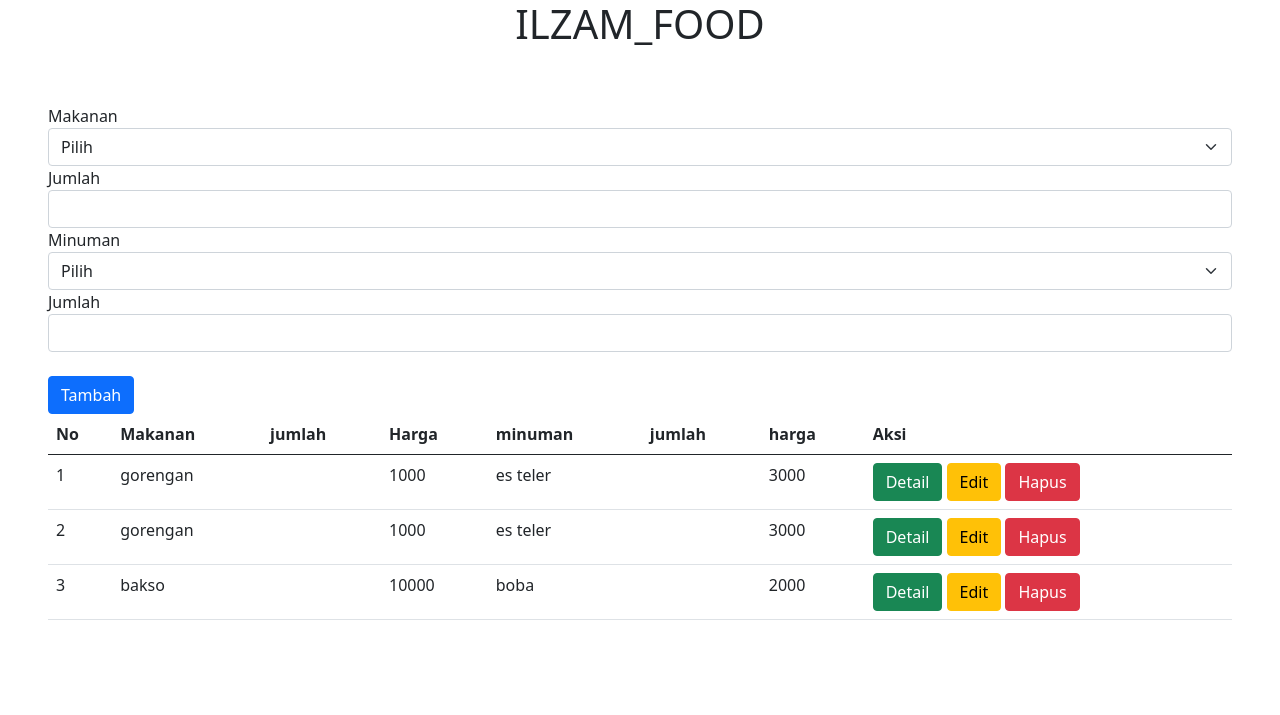
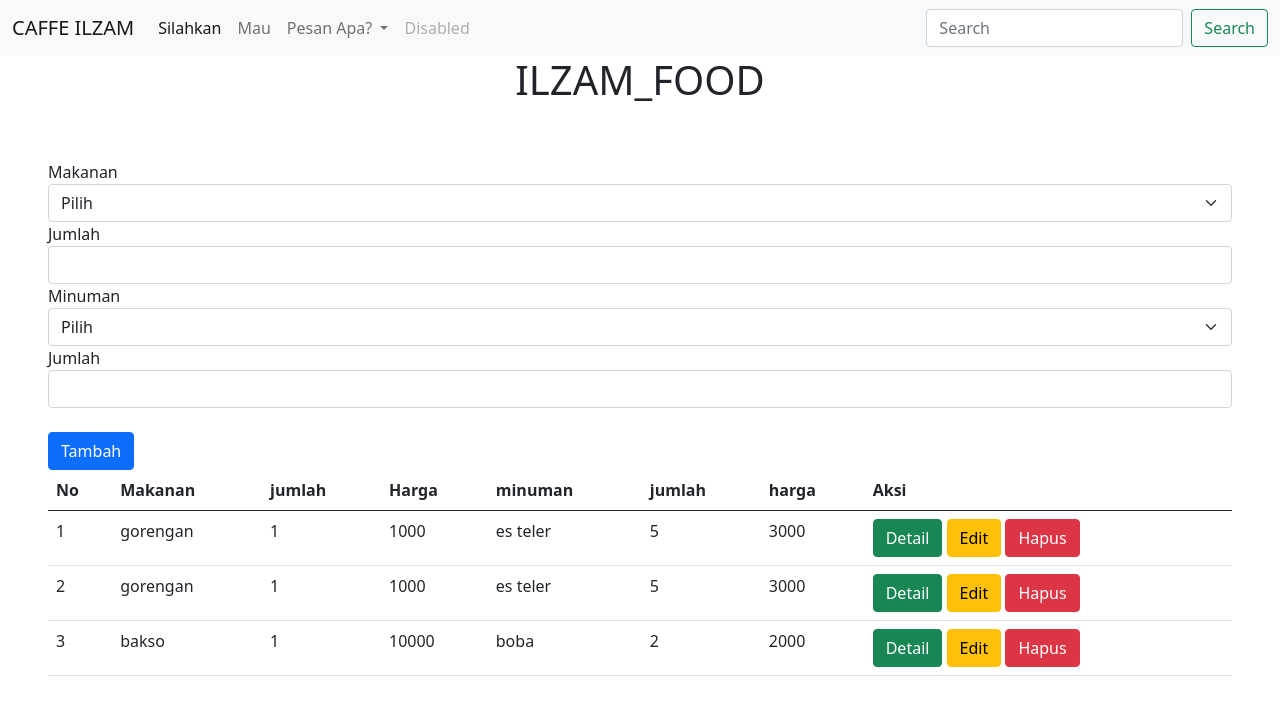
Before and after one commit to ilzamcawil/praxis-ilzam, a Django app: page /pesanan/ in a window 1280 px wide. Shown: the top 715 px of the page. Run offline with Django 3.2, Linux system fonts and the light colour scheme; data comes from the database, SQL or seed files in the repository; both versions use the stored data as it was after the commit; parts of the project's set-up code (start-up, migrations or seed data) failed here and were passed over.

Commit message:
menyelesaikan tugas table pesanan 02-04

```diff
--- a/02-02/food/pesanan/urls.py
+++ b/02-02/food/pesanan/urls.py
@@ -4,7 +4,7 @@ from . import views
 
 urlpatterns = [
     path('', views.readPesanan, name='readPesanan'),
-    path('minuman/', views.readPesanan, name='readPesanan'),
+    path('pesanan/', views.readPesanan, name='readPesanan'),
     path('hapus/<id>',views.hapus),
     path('edit/<id>/', views.edit),
     path('detail/<id>/', views.detail),
--- /dev/null
+++ b/02-02/food/templates/pesanan/detail.html
@@ -0,0 +1,3 @@
+{{dataDetail.nama}}
+
+ilzam
--- /dev/null
+++ b/02-02/food/templates/pesanan/edit.html
@@ -0,0 +1,5 @@
+<form action="" method="post">
+    {% csrf_token %}
+    <input type="text" name="nama" value="{{detailData.nama}}">
+    <button type="submit">edit</button>
+</form>
--- a/02-02/food/templates/pesanan/index.html
+++ b/02-02/food/templates/pesanan/index.html
@@ -9,6 +9,44 @@
     <title>Document</title>
 </head>
 <body>
+    <section>
+        <nav class="navbar navbar-expand-lg navbar-light bg-light">
+            <div class="container-fluid">
+              <a class="navbar-brand" href="#">CAFFE ILZAM</a>
+              <button class="navbar-toggler" type="button" data-bs-toggle="collapse" data-bs-target="#navbarSupportedContent" aria-controls="navbarSupportedContent" aria-expanded="false" aria-label="Toggle navigation">
+                <span class="navbar-toggler-icon"></span>
+              </button>
+              <div class="collapse navbar-collapse" id="navbarSupportedContent">
+                <ul class="navbar-nav me-auto mb-2 mb-lg-0">
+                  <li class="nav-item">
+                    <a class="nav-link active" aria-current="page" href="#">Silahkan</a>
+                  </li>
+                  <li class="nav-item">
+                    <a class="nav-link" href="#">Mau</a>
+                  </li>
+                  <li class="nav-item dropdown">
+                    <a class="nav-link dropdown-toggle" href="#" id="navbarDropdown" role="button" data-bs-toggle="dropdown" aria-expanded="false">
+                      Pesan Apa?
+                    </a>
+                    <ul class="dropdown-menu" aria-labelledby="navbarDropdown">
+                      <li><a class="dropdown-item" href="/">makanan</a></li>
+                      <li><a class="dropdown-item" href="/minuman">minuman</a></li>
+                      <li><hr class="dropdown-divider"></li>
+                      <li><a class="dropdown-item" href="/pesanan">pesanan</a></li>
+                    </ul>
+                  </li>
+                  <li class="nav-item">
+                    <a class="nav-link disabled">Disabled</a>
+                  </li>
+                </ul>
+                <form class="d-flex">
+                  <input class="form-control me-2" type="search" placeholder="Search" aria-label="Search">
+                  <button class="btn btn-outline-success" type="submit">Search</button>
+                </form>
+              </div>
+            </div>
+          </nav>
+        </section>
     <div class="container text-center">
         <h1>ILZAM_FOOD</h1>
     </div>
@@ -52,15 +90,15 @@
                     <tr>
                         <td>{{forloop.counter}}</td>
                         <td>{{d.makanan.nama}}</td>
-                        <td>{{d.jumlah.makanan}}</td>
+                        <td>{{d.jumlah_makanan}}</td>
                         <td>{{d.makanan.harga}}</td>
                         <td>{{d.minuman.nama}}</td>
-                        <td>{{d.jumlah.makanan}}</td>
+                        <td>{{d.jumlah_minuman}}</td>
                         <td>{{d.minuman.harga}}</td>
                         <td>
-                            <a href="" class="btn btn-success">Detail</a>
-                            <a href="" class="btn btn-warning">Edit</a>
-                            <a href="" class="btn btn-danger">Hapus</a>
+                            <a href="detail/{{d.id}}" class="btn btn-success">Detail</a>
+                            <a href="edit/{{d.id}}" class="btn btn-warning">Edit</a>
+                            <a href="hapus/{{d.id}}" class="btn btn-danger">Hapus</a>
                         </td>
                     </tr>
                     {% endfor %}
```
Also changed, not shown: 02-02/food/templates/makanan/index.html (+8 -8 lines), 02-02/food/templates/minuman/index.html (+39 -1 lines), 02-02/food/db.sqlite3.
